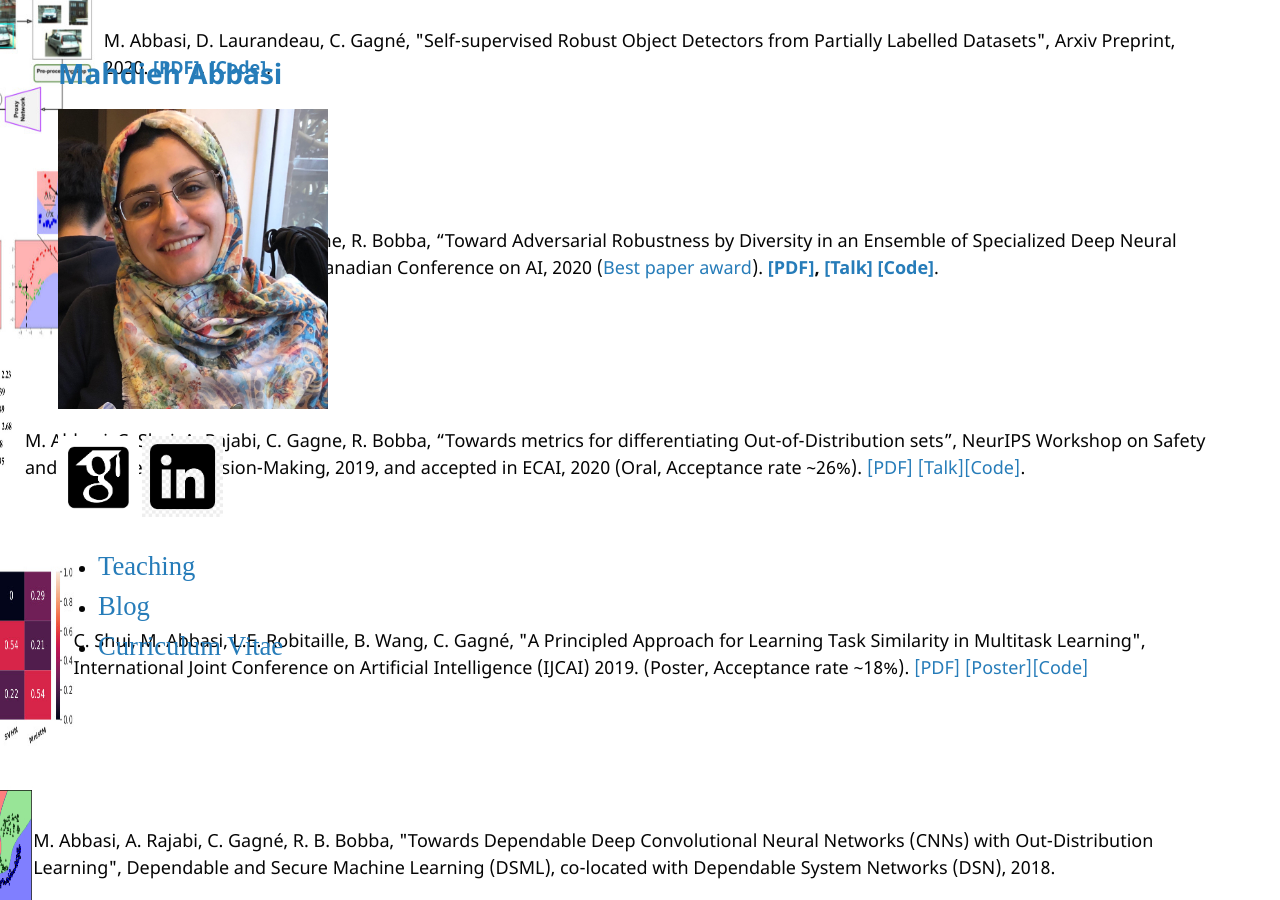
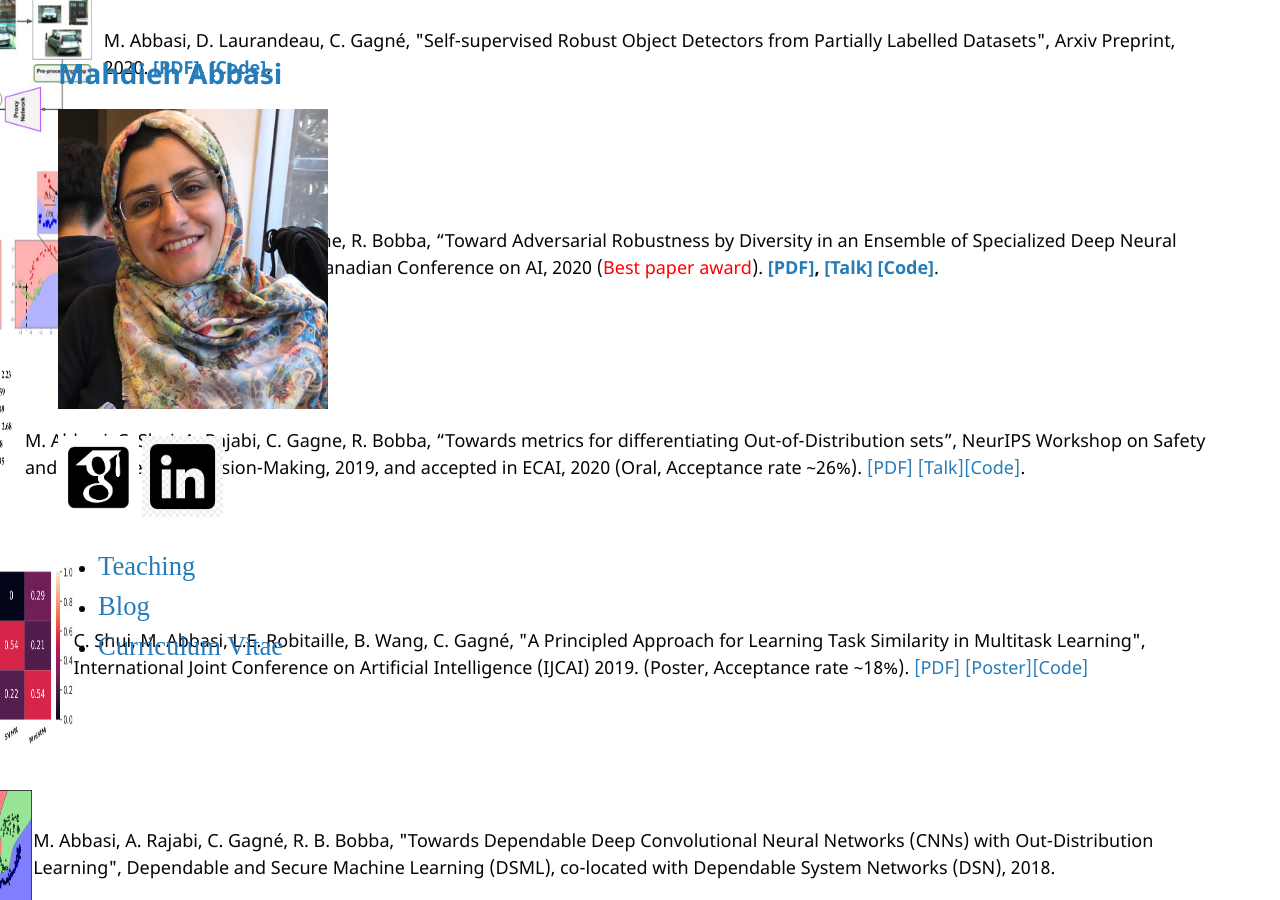
Before and after one commit to mahdaneh/mahdaneh.github.io, a Jekyll site: the page built from index.md, in a window 1280 px wide and 900 px high, scrolled down 559 px. Built offline with Jekyll 4.4.1, drawn with Linux system fonts in a browser that asks for light colours; the repository's description, which GitHub fills in, is left out; our own code applies the rules of GitHub Pages for plain Markdown files.

Commit message:
Update index.md

```diff
--- a/index.md
+++ b/index.md
@@ -31,7 +31,7 @@ layout: default
  </div>
  <div class="text">
 
-  M. Abbasi, A. Rajabi, C. Gagne, R. Bobba, “Toward Adversarial Robustness by Diversity in an Ensemble of Specialized Deep Neural Networks”, Long paper in Canadian Conference on AI, 2020 (<span style="color: red"><a href="https://www.caiac.ca/en/conferences/canadianai-2020/home">Best paper award</a></span>). <span style="font-weight: bold"><a href="https://arxiv.org/pdf/2005.08321.pdf">[PDF]</a>, <a href="https://youtu.be/qFrkUeBjTMA">[Talk]</a>
+  M. Abbasi, A. Rajabi, C. Gagne, R. Bobba, “Toward Adversarial Robustness by Diversity in an Ensemble of Specialized Deep Neural Networks”, Long paper in Canadian Conference on AI, 2020 (<a href="https://www.caiac.ca/en/conferences/canadianai-2020/home"><span style="color: red">Best paper award</span></a>). <span style="font-weight: bold"><a href="https://arxiv.org/pdf/2005.08321.pdf">[PDF]</a>, <a href="https://youtu.be/qFrkUeBjTMA">[Talk]</a>
   <a href="">[Code]</a></span>.
 
   </div>
```
